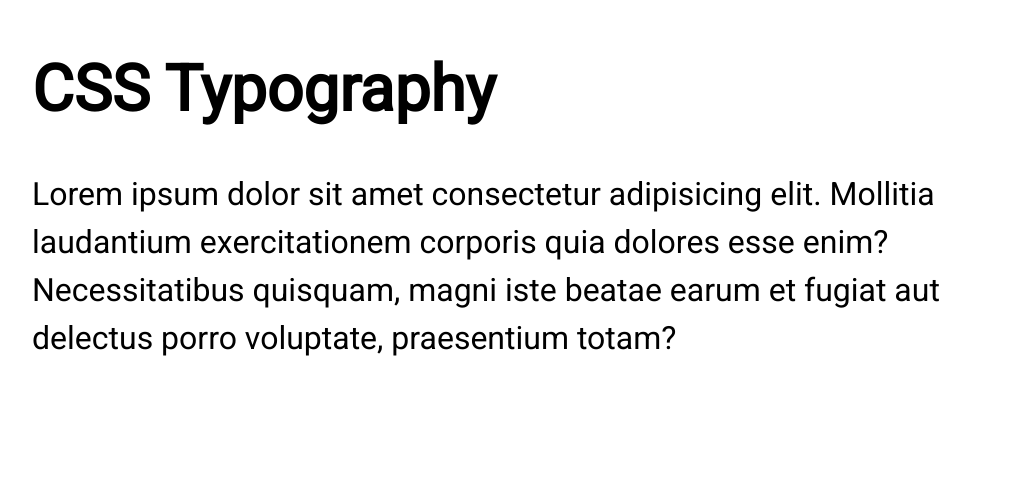
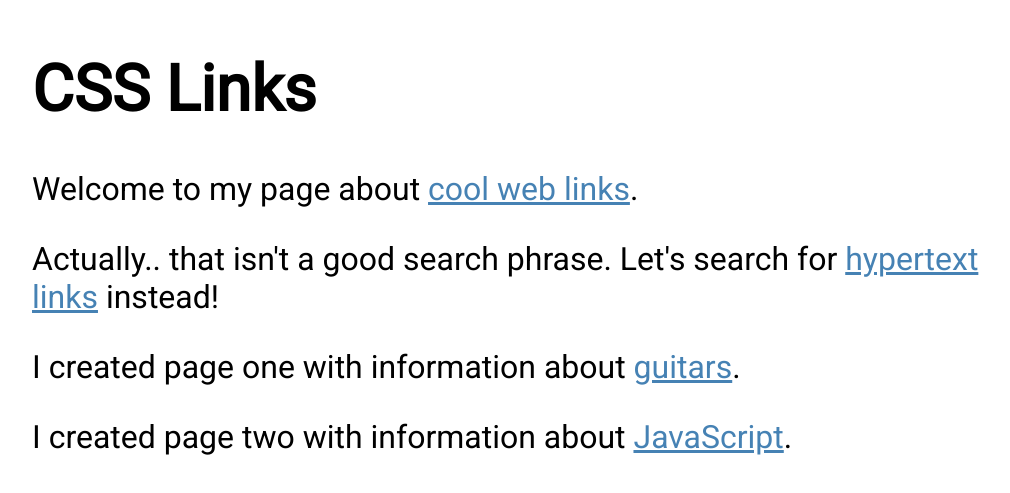
Before and after one commit to TotallyMoxie/CSS_Fundamentals_11hr_DaveGray, a plain HTML site: page index.html in a window 1280 px wide. Shown: the part 127-620 px from the top of the page, without its empty margins (104-1114 px from the left). Drawn offline with Linux system fonts and the light colour scheme.

Commit message:
lesson 7-styling links end

```diff
--- a/css/style.css
+++ b/css/style.css
@@ -6,12 +6,19 @@ body {
   font-family: 'Roboto', sans-serif;
 }
 
+a {
+  color: hsl(207, 44%, 49%);
+}
 
-/* input, button {
-  font: inherit;
-} */
+a:visited {
+  color: purple;
+}
 
-p {
-  line-height: 1.5;
+a:hover, a:focus {
+  color: hsl(207, 44%, 49%, 0.8);
+  background: gold;
+}
 
+a:active {
+  color: red;
 }
--- a/index.html
+++ b/index.html
@@ -5,34 +5,24 @@
     <meta charset="UTF-8">
     <meta http-equiv="X-UA-Compatible" content="IE=edge">
     <meta name="viewport" content="width=device-width, initial-scale=1.0">
-    <title>Document</title>
+    <title>CSS Links</title>
     <link rel="stylesheet" href="css/style.css">
 </head>
 
 <body>
     <header>
-        <h1>CSS Typography</h1>
+        <h1>CSS Links</h1>
     </header>
     <main>
-        <p>Lorem ipsum dolor sit amet consectetur adipisicing elit. Mollitia laudantium exercitationem corporis quia
-            dolores esse enim? Necessitatibus quisquam, magni iste beatae earum et fugiat aut delectus porro voluptate,
-            praesentium totam?</p>
+        <p>Welcome to my page about <a href="https://www.google.com/search?q=+web+links">cool web links</a>.</p>
 
-        <!-- <form>
-            <label for="name">Name:</label>
-            <input id="name" type="text" placeholder="Your Name" />
-            <button>Submit</button>
-        </form> -->
+        <p>Actually.. that isn&apos;t a good search phrase. Let's search for <a
+                href="https://www.google.com/search?q=hypertext+links">hypertext links</a> instead!</p>
+
+        <p>I created page one with information about <a href="one.html">guitars</a>.</p>
+
+        <p>I created page two with information about <a href="two.html">JavaScript</a>.</p>
     </main>
 </body>
 
-</html><!DOCTYPE html>
-<html lang="en">
-
-<head>
-    <meta charset="UTF-8">
-    <meta http-equiv="X-UA-Compatible" content="IE=edge">
-    <meta name="viewport" content="width=device-width, initial-scale=1.0">
-    <title>Document</title>
-    <link rel="stylesheet" href="css/style.css">
-</head>
+</html>
```
Also changed, not shown: one.html (+16 -0 lines), two.html (+16 -0 lines).
